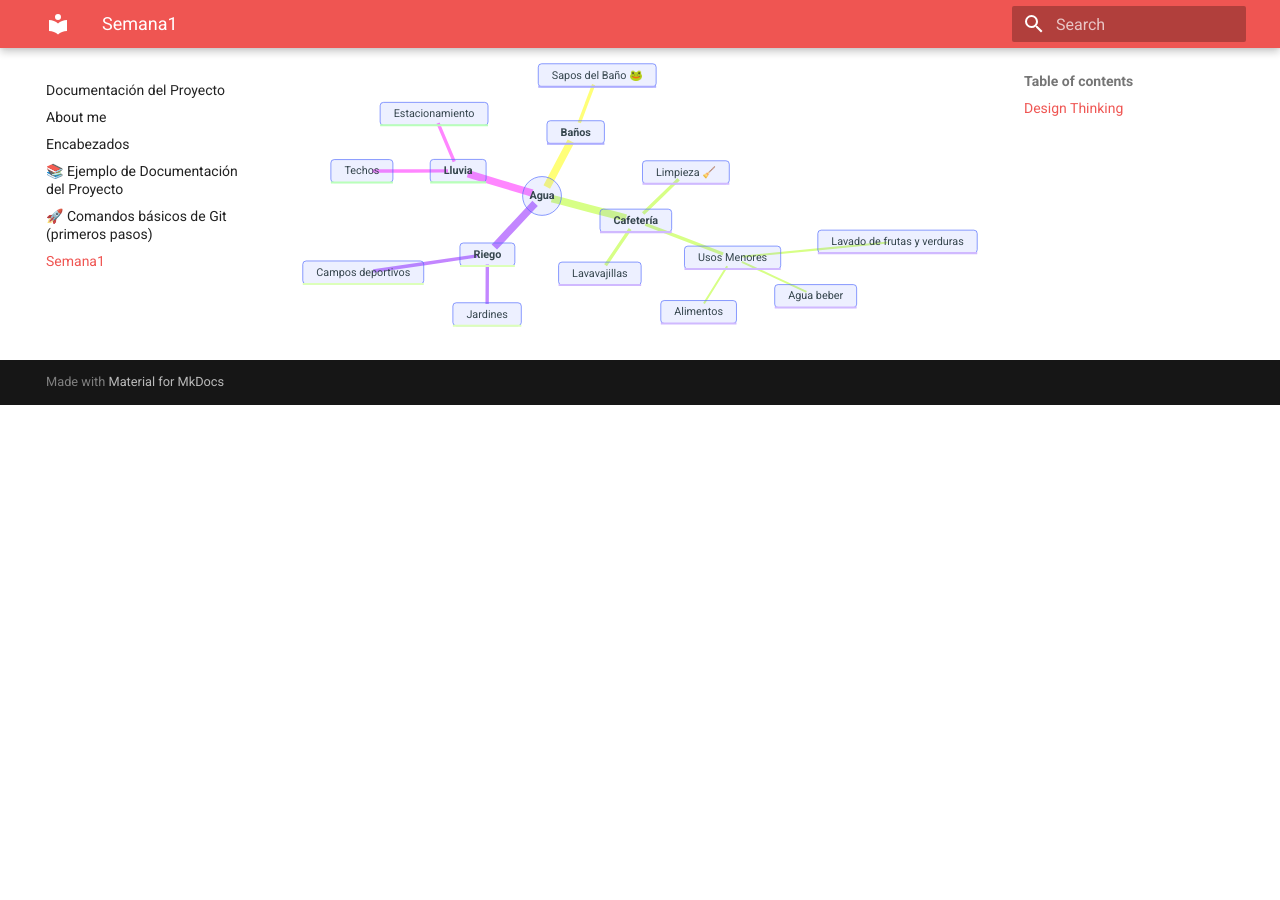
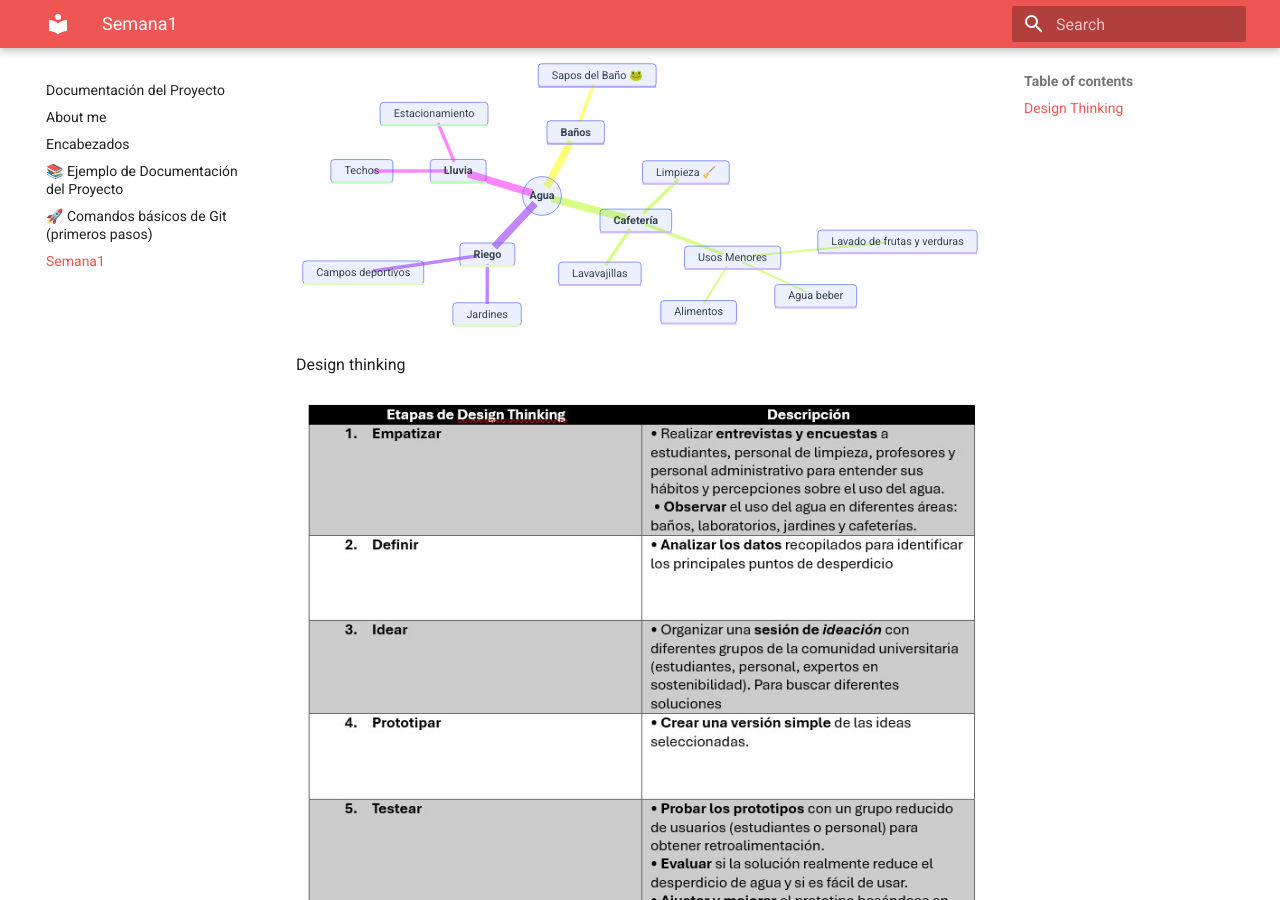
Before and after one commit to Aristarco/Pry_ingenieria, an MkDocs documentation site: the page built from docs/semana1.md, in a window 1280 px wide and 900 px high, scrolled down 529 px. Built offline with MkDocs 1.6.1 and Material for MkDocs 9.7.7, drawn with Linux system fonts in a browser that asks for light colours; before the commit the page ends 934 px from its top, so only the background shows below that.

Commit message:
Design thinking

````diff
--- a/docs/semana1.md
+++ b/docs/semana1.md
@@ -40,3 +40,8 @@ mindmap
         Estacionamiento
 
 ```
+Design thinking
+
+![Diagrama del sistema](recursos/imgs/Design%20thinking.jpg)
+
+<img src="../recursos/imgs/Design%20thinking.jpg" alt="Tabla con fases de design thinking para el problema del desperdicio del agua en una universidad" width="420">
````
Also changed, not shown: docs/recursos/imgs/Design thinking.jpg (added).
